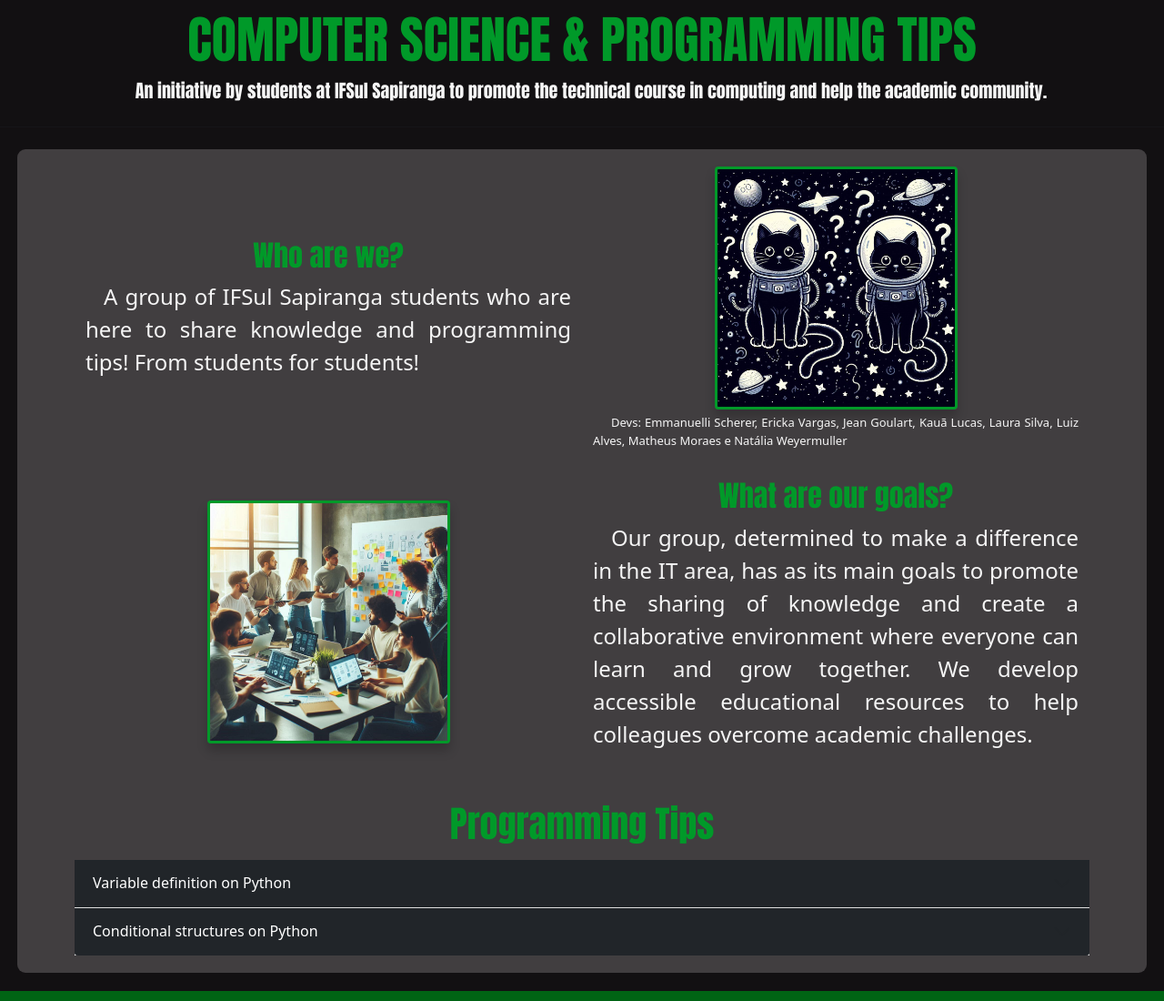
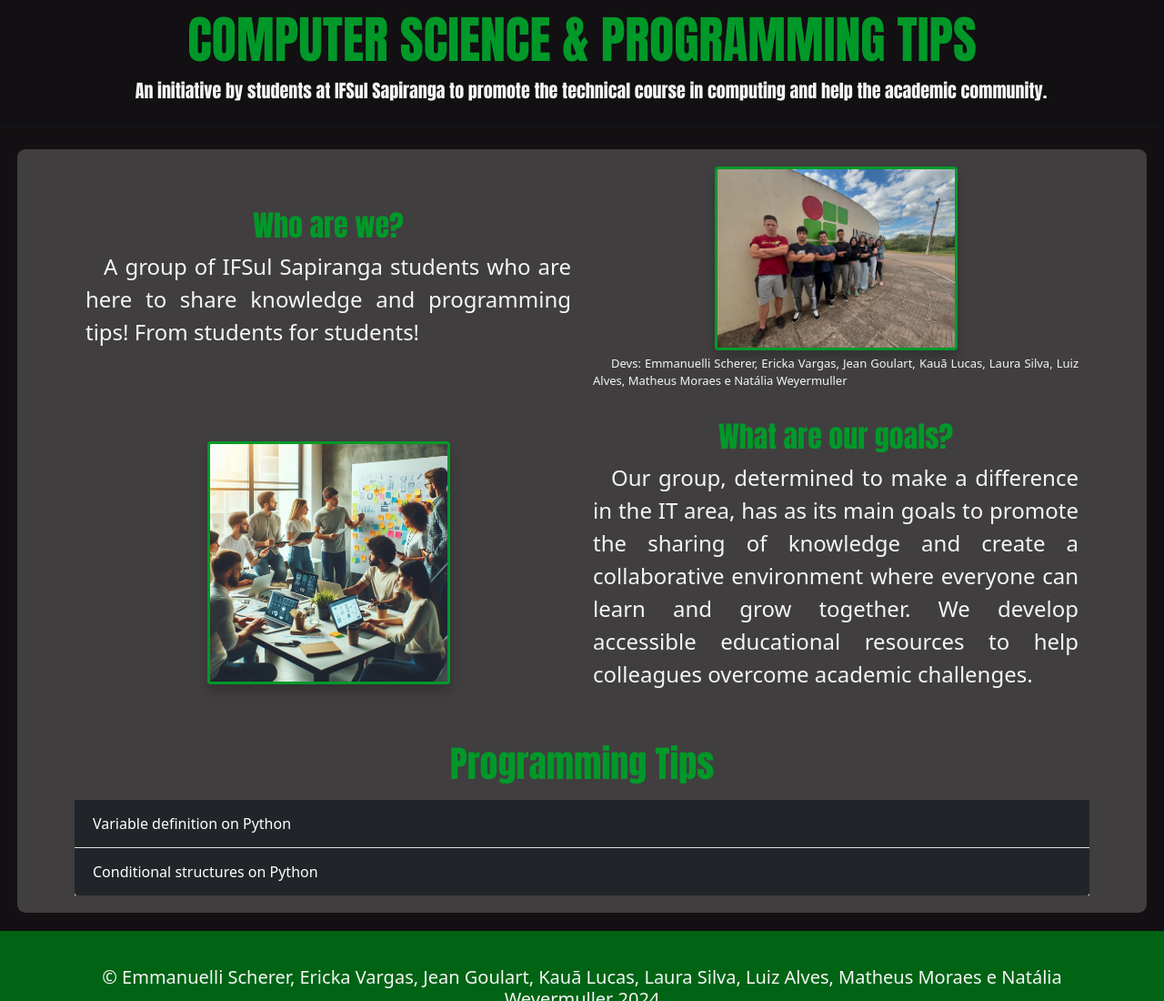
Before and after one commit to maatbm/Tech.C0de, a plain HTML site: page index.html in a window 1280 px wide. Shown: the top 1100 px of the page at 91% size. Drawn offline with nearby package versions, Linux system fonts and the light colour scheme.

Commit message:
Update index.html

```diff
--- a/index.html
+++ b/index.html
@@ -28,7 +28,7 @@
                     students for students!</p>
             </div>
             <div class="container d-flex justify-content-center align-items-center flex-column">
-                <img class="rounded image1" src="static/images/image1_direita.png">
+                <img class="rounded image1" src="static/images/devs.jpg">
                 <p class="alt1">Devs: Emmanuelli Scherer, Ericka Vargas, Jean Goulart, Kauã Lucas, Laura Silva, Luiz
                     Alves, Matheus Moraes e Natália Weyermuller</p>
             </div>
```
